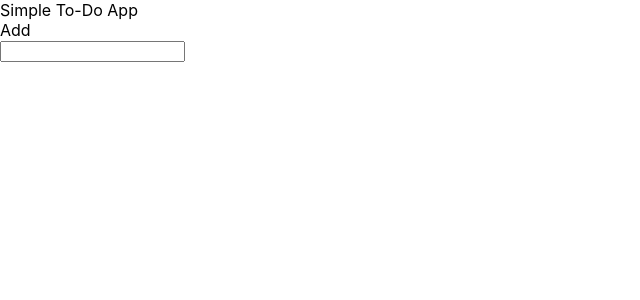
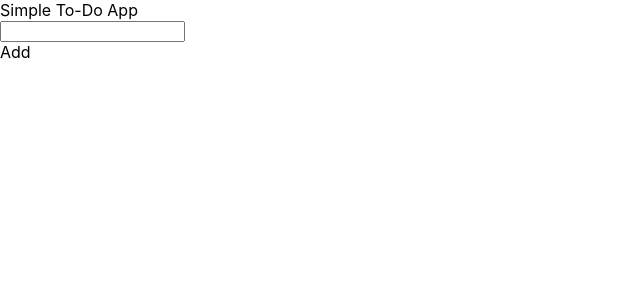
Before and after one commit to MichalPC/simple-todo-app, a React (Create React App) app: page / in a window 1280 px wide. Shown: the top 300 px of the page, without its empty margins (0-640 px from the left). Built offline with nearby package versions, Linux system fonts and the light colour scheme.

Commit message:
Swap the order of btn and text-box

```diff
--- a/src/App.js
+++ b/src/App.js
@@ -20,14 +20,14 @@ class App extends Component {
                 <div className="header"> Simple To-Do App </div>
 
                 <div className="input-container">
-                    <div className="btn">Add</div>
-
                     <input type="text-box"
                         ref={((input) => {this.textInput = input})}
                         className="textInput"
                         value={this.state.noteText}
                         onChangeText={noteText => this.updateNoteText(noteText)}
                         />
+
+                    <div className="btn">Add</div>
                 </div>
             </div>
         )
```
